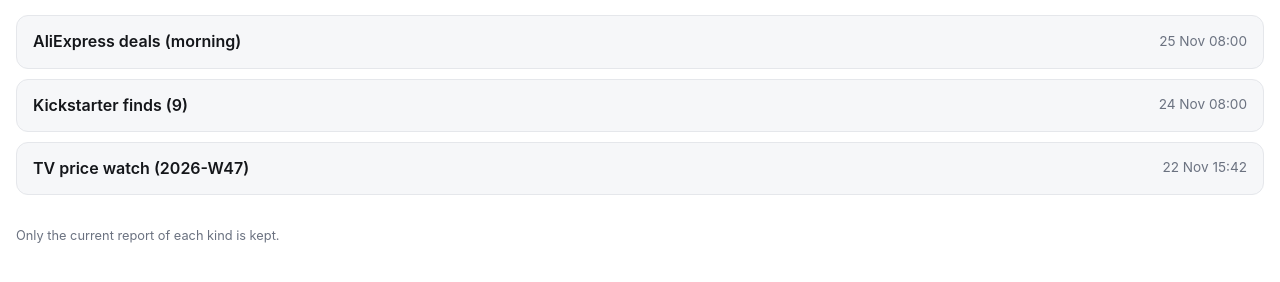
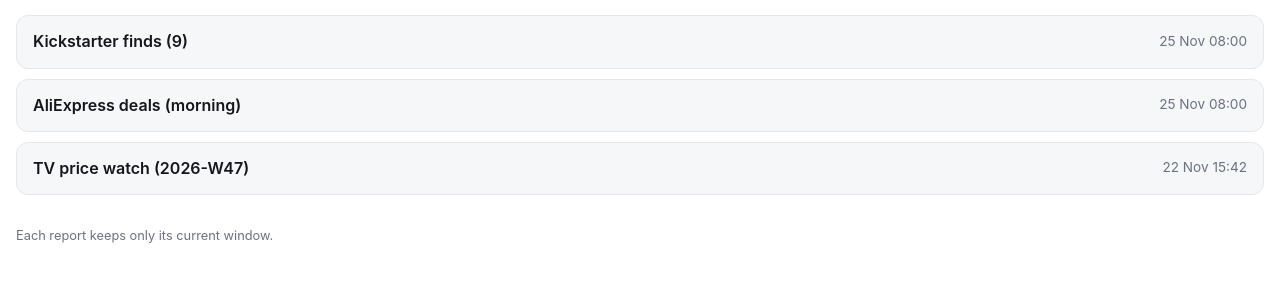
Before and after one commit to cvanaalst/hermes-reports, a plain HTML site: page index.html in a window 1280 px wide. Shown: the part 78-360 px from the top of the page. Drawn offline with Linux system fonts and the light colour scheme.

Commit message:
kickstarter: 9 projects 2026-11-25 08:00

```diff
--- a/index.html
+++ b/index.html
@@ -7,6 +7,6 @@
 <link rel="stylesheet" href="assets/report.css">
 </head><body>
 <header><h1>Hermes reports</h1><div class="sub">Everything I generate, in one place</div></header>
-<div class="list"><a class="row" href="deals/index.html"><span class="name">AliExpress deals (morning)</span><span class="when">25 Nov 08:00</span></a><a class="row" href="kickstarter/index.html"><span class="name">Kickstarter finds (9)</span><span class="when">24 Nov 08:00</span></a><a class="row" href="tv/index.html"><span class="name">TV price watch (2026-W47)</span><span class="when">22 Nov 15:42</span></a></div>
-<footer>Only the current report of each kind is kept.</footer>
+<div class="list"><a class="row" href="kickstarter/index.html"><span class="name">Kickstarter finds (9)</span><span class="when">25 Nov 08:00</span></a><a class="row" href="deals/index.html"><span class="name">AliExpress deals (morning)</span><span class="when">25 Nov 08:00</span></a><a class="row" href="tv/index.html"><span class="name">TV price watch (2026-W47)</span><span class="when">22 Nov 15:42</span></a></div>
+<footer>Each report keeps only its current window.</footer>
 </body></html>
```
Also changed, not shown: index.json (+5 -5 lines), kickstarter/index.html (+2 -2 lines).
